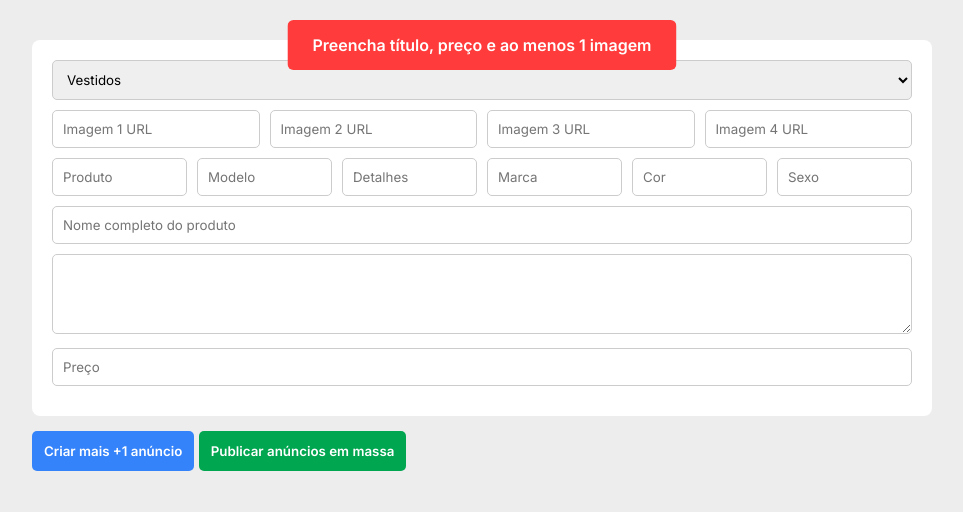
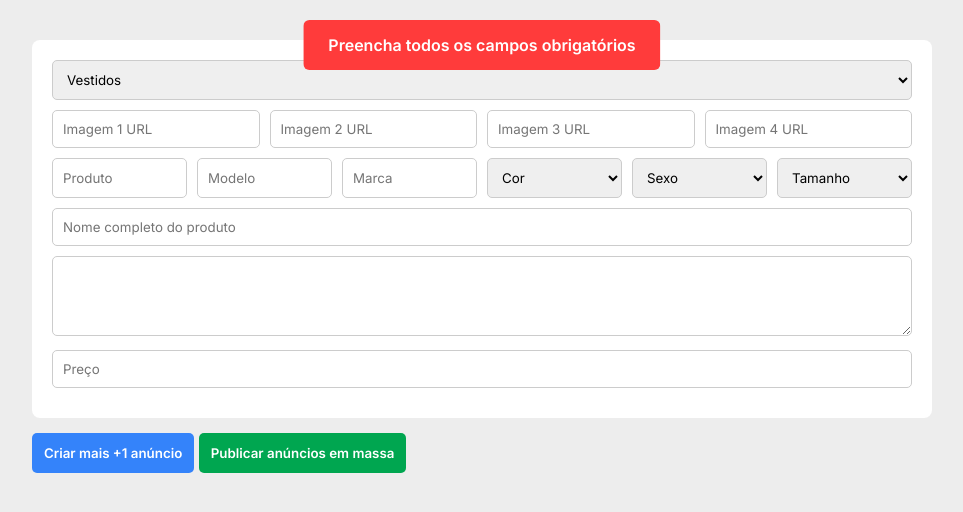
Before and after one commit to hiagorhyanns/mercado-livre-api, a plain HTML site: page publicar.html in a window 1280 px wide. Both pictures are taken after a click on the button "Publicar anúncios em massa". Shown: the whole page, without its empty margins (158-1121 px from the left). Drawn offline with Linux system fonts and the light colour scheme.

Commit message:
Update publicar.html

```diff
--- a/publicar.html
+++ b/publicar.html
@@ -3,27 +3,19 @@
 <head>
 <meta charset="UTF-8">
 
-<link rel="icon" type="image/x-icon" href="https://raw.githubusercontent.com/hiagorhyanns/mercado-livre-api/29a8c4b095c3e39ee5ecf28f0e4be283621d5f61/img/conectado-ml.png">
-<title>::. Publicar. ::. Anúncios ::.</title>
+<link rel="icon" href="https://raw.githubusercontent.com/hiagorhyanns/mercado-livre-api/29a8c4b095c3e39ee5ecf28f0e4be283621d5f61/img/conectado-ml.png">
+<title>:: Publicar Anúncios ::</title>
 
 <link href="https://fonts.googleapis.com/css2?family=Inter:wght@400;500;600&display=swap" rel="stylesheet">
 
 <style>
-* {
-  font-family: 'Inter' !important;
-  box-sizing: border-box;
-}
-body {
-  background:#ededed;
-}
-.container {
-  width:900px;
-  margin:40px auto;
-}
-.row {
-  display:flex;
-  gap:10px;
-}
+* { font-family: 'Inter'; box-sizing: border-box; }
+body { background:#ededed; }
+
+.container { width:900px; margin:40px auto; }
+
+.row { display:flex; gap:10px; }
+
 input, textarea, select {
   padding:10px;
   border:1px solid #ccc;
@@ -31,9 +23,9 @@ input, textarea, select {
   width:100%;
   margin-bottom:10px;
 }
-textarea {
-  height:80px;
-}
+
+textarea { height:80px; }
+
 button {
   padding:12px;
   border:none;
@@ -41,14 +33,10 @@ button {
   font-weight:bold;
   cursor:pointer;
 }
-.add {
-  background:#3483fa;
-  color:white;
-}
-.publish {
-  background:#00a650;
-  color:white;
-}
+
+.add { background:#3483fa; color:white; }
+.publish { background:#00a650; color:white; }
+
 .card {
   background:white;
   padding:20px;
@@ -56,7 +44,7 @@ button {
   border-radius:8px;
 }
 
-/* ALERTA BONITO */
+/* ALERT */
 .alert {
   position:fixed;
   top:20px;
@@ -95,40 +83,35 @@ button {
 
 const token = new URLSearchParams(window.location.search).get("token");
 
-// ALERTA VISUAL
+// ALERTA
 function showAlert(msg, type="success"){
   const div = document.createElement("div");
   div.className = `alert ${type}`;
   div.innerText = msg;
   document.body.appendChild(div);
-
   setTimeout(() => div.remove(), 4000);
 }
 
+// PREÇO
 function formatarPreco(input){
   let v = input.value.replace(/\D/g, "");
-  v = (v / 100).toFixed(2) + "";
+  v = (v / 100).toFixed(2);
   v = v.replace(".", ",");
   v = v.replace(/\B(?=(\d{3})+(?!\d))/g, ".");
   input.value = "R$ " + v;
 }
 
+// TÍTULO AUTO
 function gerarTitulo(card){
-  const inputs = card.querySelectorAll("input");
+  const get = name => card.querySelector(`[name="${name}"]`).value;
 
-  const produto = inputs[4].value;
-  const modelo = inputs[5].value;
-  const detalhes = inputs[6].value;
-  const marca = inputs[7].value;
-  const cor = inputs[8].value;
-  const sexo = inputs[9].value;
-
-  let titulo = `${produto} ${modelo} ${detalhes} ${marca} ${cor} ${sexo}`;
+  let titulo = `${get("produto")} ${get("modelo")} ${get("marca")} ${get("cor")} ${get("sexo")}`;
   titulo = titulo.trim().substring(0, 60);
 
-  inputs[10].value = titulo;
+  card.querySelector('[name="titulo"]').value = titulo;
 }
 
+// FORM
 function addForm(){
   const div = document.createElement("div");
   div.className = "card";
@@ -136,30 +119,49 @@ function addForm(){
   div.innerHTML = `
     <select name="categoria">
       <option value="MLB1430">Vestidos</option>
-      <option value="MLB1744">Peças 3D</option>
     </select>
 
     <div class="row">
-      <input name="img1" placeholder="Imagem 1 URL">
+      <input name="img1" placeholder="Imagem 1 URL" required>
       <input name="img2" placeholder="Imagem 2 URL">
       <input name="img3" placeholder="Imagem 3 URL">
       <input name="img4" placeholder="Imagem 4 URL">
     </div>
 
     <div class="row">
-      <input name="produto" placeholder="Produto">
-      <input name="modelo" placeholder="Modelo">
-      <input name="detalhes" placeholder="Detalhes">
-      <input name="marca" placeholder="Marca">
-      <input name="cor" placeholder="Cor">
-      <input name="sexo" placeholder="Sexo">
+      <input name="produto" placeholder="Produto" required oninput="gerarTitulo(this.closest('.card'))">
+      <input name="modelo" placeholder="Modelo" required oninput="gerarTitulo(this.closest('.card'))">
+      <input name="marca" placeholder="Marca" required oninput="gerarTitulo(this.closest('.card'))">
+
+      <select name="cor" required onchange="gerarTitulo(this.closest('.card'))">
+        <option value="">Cor</option>
+        <option>Preto</option>
+        <option>Branco</option>
+        <option>Vermelho</option>
+        <option>Azul</option>
+        <option>Verde</option>
+      </select>
+
+      <select name="sexo" required onchange="gerarTitulo(this.closest('.card'))">
+        <option value="">Sexo</option>
+        <option>Feminino</option>
+        <option>Masculino</option>
+      </select>
+
+      <select name="tamanho" required>
+        <option value="">Tamanho</option>
+        <option>P</option>
+        <option>M</option>
+        <option>G</option>
+        <option>GG</option>
+      </select>
     </div>
 
-    <input name="titulo" placeholder="Nome completo do produto" maxlength="60">
+    <input name="titulo" placeholder="Nome completo do produto" maxlength="60" required>
 
     <textarea name="descricao"></textarea>
 
-    <input name="preco" placeholder="Preço">
+    <input name="preco" placeholder="Preço" oninput="formatarPreco(this)" required>
   `;
 
   document.getElementById("formArea").appendChild(div);
@@ -167,54 +169,51 @@ function addForm(){
 
 addForm();
 
+// PUBLICAR
 async function publicar(){
 
   const cards = document.querySelectorAll(".card");
   const produtos = [];
 
+  const get = (card, name) => card.querySelector(`[name="${name}"]`).value;
+
   for (const card of cards) {
 
-    const inputs = card.querySelectorAll("input, textarea, select");
-
-    const title = inputs[10].value.trim();
-    const descricao = inputs[11].value.trim();
-    const categoria = inputs[12].value;
-    const preco = inputs[13].value.replace(/\D/g, "") / 100;
+    const title = get(card, "titulo").trim();
+    const preco = get(card, "preco").replace(/\D/g, "") / 100;
+    const categoria = get(card, "categoria");
 
     const imagens = [
-      inputs[0].value,
-      inputs[1].value,
-      inputs[2].value,
-      inputs[3].value
-    ].filter(i => i);
+      get(card, "img1"),
+      get(card, "img2"),
+      get(card, "img3"),
+      get(card, "img4")
+    ].filter(Boolean);
 
     if (!title || !preco || imagens.length === 0) {
-      showAlert("Preencha título, preço e ao menos 1 imagem", "error");
+      showAlert("Preencha todos os campos obrigatórios", "error");
       return;
     }
 
     produtos.push({
       title,
-      description: descricao,
+      description: get(card, "descricao"),
       category_id: categoria,
       price: preco,
       pictures: imagens,
 
-      // 👇 NOVO (enviado pro backend)
-      produto: inputs[4].value,
-      modelo: inputs[5].value,
-      detalhes: inputs[6].value,
-      marca: inputs[7].value,
-      cor: inputs[8].value,
-      sexo: inputs[9].value
+      produto: get(card, "produto"),
+      modelo: get(card, "modelo"),
+      marca: get(card, "marca"),
+      cor: get(card, "cor"),
+      sexo: get(card, "sexo"),
+      tamanho: get(card, "tamanho")
     });
   }
 
   const res = await fetch("/api/create-items", {
     method: "POST",
-    headers: {
-      "Content-Type": "application/json"
-    },
+    headers: { "Content-Type": "application/json" },
     body: JSON.stringify({ produtos, token })
   });
 
@@ -226,11 +225,12 @@ async function publicar(){
 
   if (erro) {
     console.log("Erro real:", erro.detalhe);
-    showAlert("Erro ao publicar (ver console F12)", "error");
+    showAlert("Erro ao publicar (F12)", "error");
   } else {
     showAlert("Anúncios publicados com sucesso!", "success");
   }
 }
+
 </script>
 
 </body>
```
